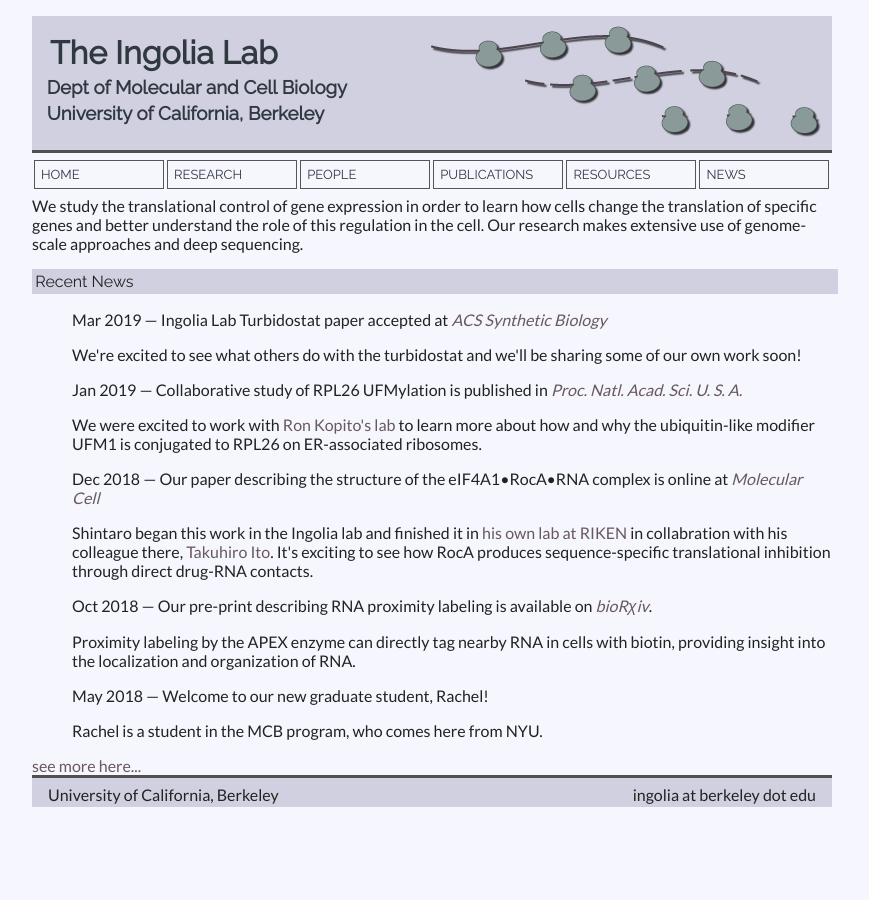
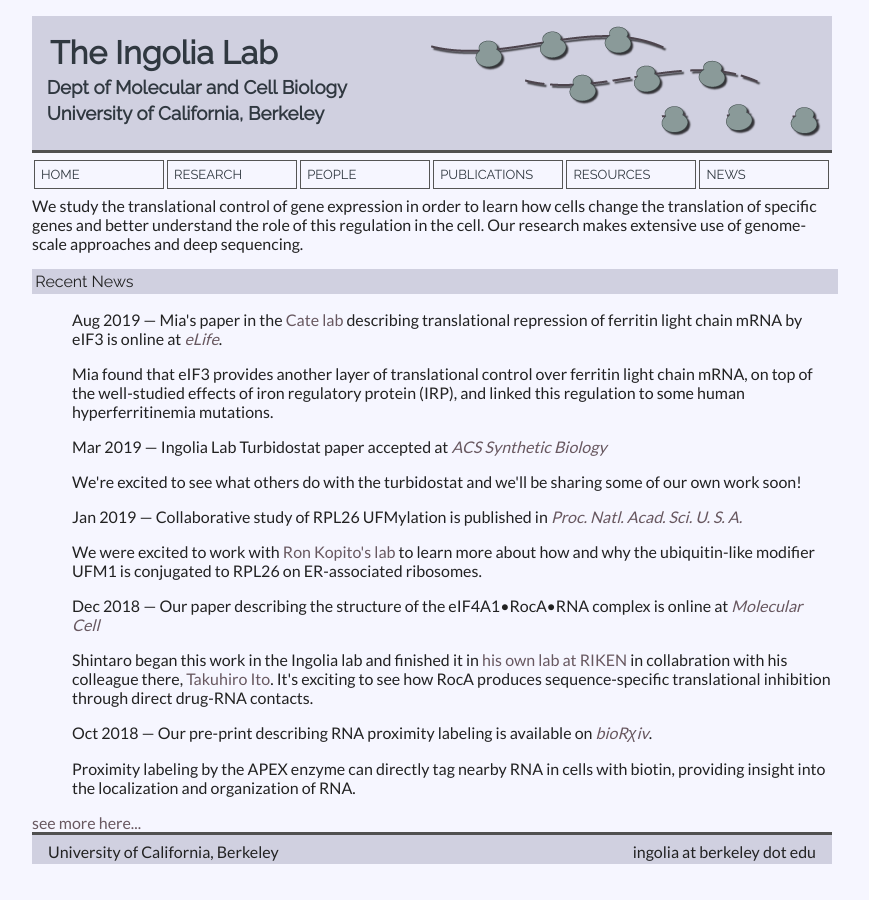
Before and after one commit to ingolia-lab/lab-web-page, a Jekyll site: the page built from src/index.html, in a window 1280 px wide. Shown: the whole page, without its empty margins (208-1077 px from the left). Built offline with Jekyll 4.4.1, drawn with Linux system fonts in a browser that asks for light colours.

Commit message:
News about the eIF3-FTL paper

```diff
--- a/src/_data/news.yml
+++ b/src/_data/news.yml
@@ -1,3 +1,10 @@
+- date: Aug 2019
+  title: Mia's paper in the <a href="http://catelab.berkeley.edu">Cate lab</a> describing translational repression of ferritin light chain mRNA by eIF3 is online at <a href="https://elifesciences.org/articles/48193"><i>eLife</i></a>.
+  content: Mia found that eIF3 provides another layer of translational
+    control over ferritin light chain mRNA, on top of the
+    well-studied effects of iron regulatory protein (IRP), and
+    linked this regulation to some human hyperferritinemia mutations.
+
 - date: Mar 2019
   title: Ingolia Lab Turbidostat paper accepted at <a href="https://pubs.acs.org/doi/10.1021/acssynbio.8b00529"><i>ACS Synthetic Biology</i></a>
   content: We're excited to see what others do with the turbidostat and we'll be sharing some of our own work soon!
```
